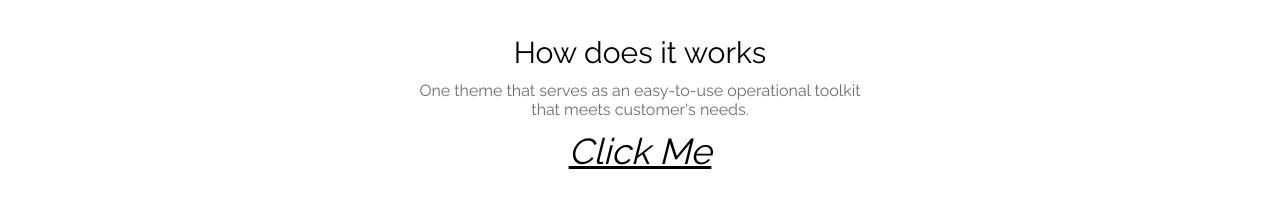
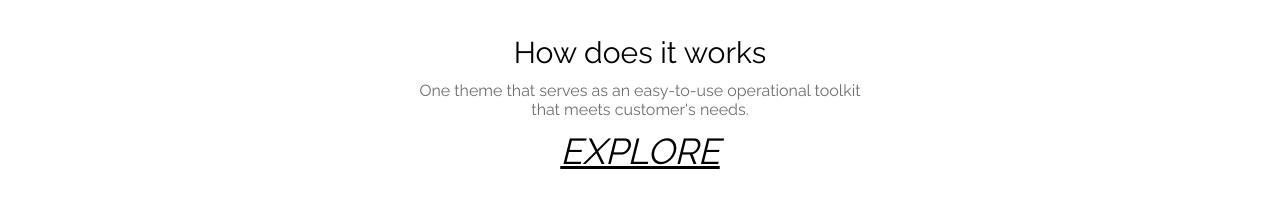
Before and after one commit to abrarlarah/earthly, a website: page index.html in a window 1280 px wide. Shown: the part 3280-3495 px from the top of the page. Drawn offline with nearby package versions, Linux system fonts and the light colour scheme.

Commit message:
Update index.html

```diff
--- a/index.html
+++ b/index.html
@@ -253,7 +253,7 @@
           <h2>How does it works</h2>
           <h6 class="section-subtitle text-muted">One theme that serves as an easy-to-use operational toolkit<br>that meets customer's needs.</h6>
 <a href="cart.html">
-<h1 style="text-align:center" class="section-subtitle text-mute"><i><u>Click Me</u></i></h1>
+<h1 style="text-align:center" class="section-subtitle text-mute"><i><u>EXPLORE</u></i></h1>
    </a>
 
 
```
